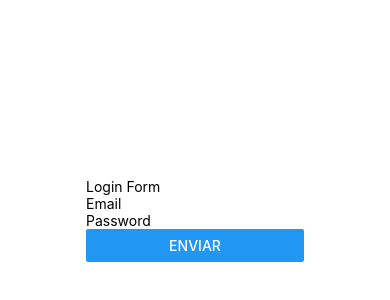
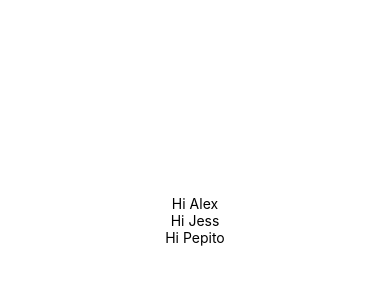
Before and after one commit to hahs-92/pokedex-react-native, a React Native app: screen / in a window 390 px wide. Shown: the part 202-502 px from the top of the page. Built offline with nearby package versions, Linux system fonts and the light colour scheme.

Commit message:
[added]: Greet component - default props

```diff
--- a/App.js
+++ b/App.js
@@ -1,11 +1,15 @@
 import { StyleSheet, Text, View } from 'react-native';
 //components
-import LoginForm from './src/components/LoginForm';
+// import LoginForm from './src/components/LoginForm';
+import Greet from './src/components/Greet';
 
 export default function App() {
   return (
     <View style={styles.container}>
-      <LoginForm />
+      {/* <LoginForm /> */}
+      <Greet name="Alex" />
+      <Greet name="Jess" />
+      <Greet />
     </View>
   );
 }
--- /dev/null
+++ b/src/components/Greet/index.js
@@ -0,0 +1,9 @@
+import { Text } from 'react-native'
+
+function Greet( {name="Pepito" }) {
+  return (
+    <Text>Hi { name }</Text>
+  )
+}
+
+export default Greet
```
